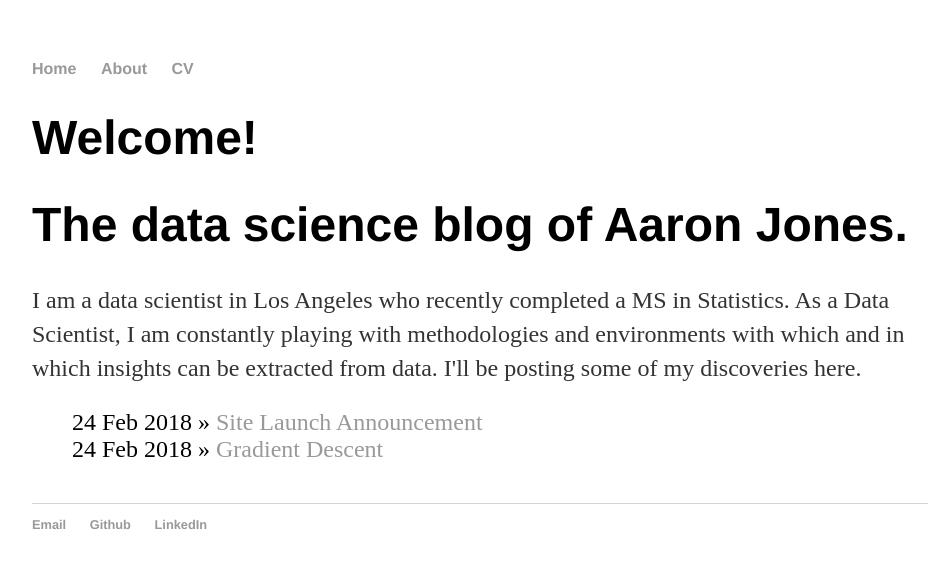
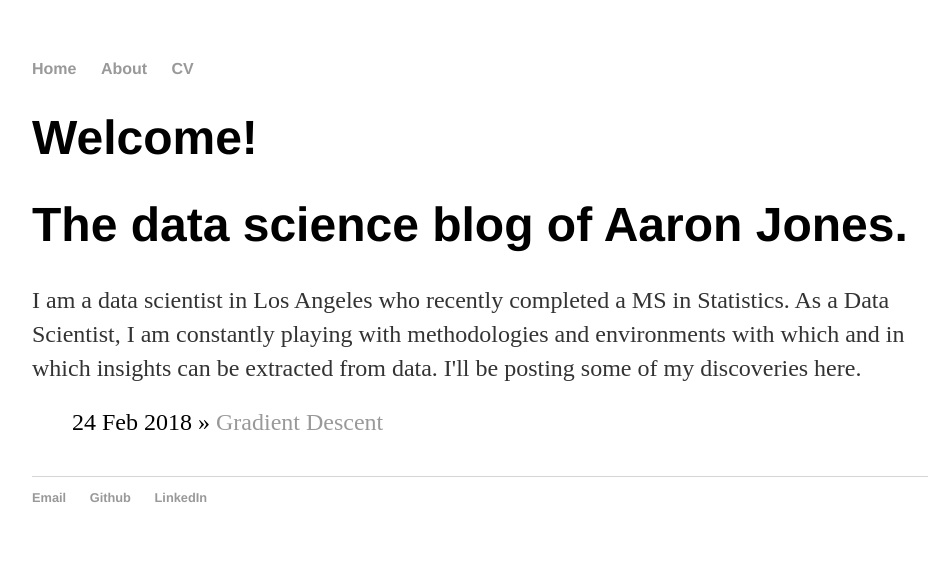
Before and after one commit to aaron-c-jones/aaron-c-jones.github.io, a Jekyll site: the page built from index.html, in a window 1280 px wide. Shown: the top 568 px of the page, without its empty margins (160-1096 px from the left). Built offline with Jekyll 4.4.1, drawn with Linux system fonts in a browser that asks for light colours.

Commit message:
post changes

```diff
--- a/_posts/2018-02-24-aaron-jones-site-launched.md
+++ /dev/null
@@ -1,7 +0,0 @@
----
-layout: post
-title: "Site Launch Announcement"
-date: 2018-02-24
----
-
-Site launched! Content coming really soon!
```
Also changed, not shown: _posts/2018-02-24-aaron-jones-gradient-descent.md (+1 -1 lines).
